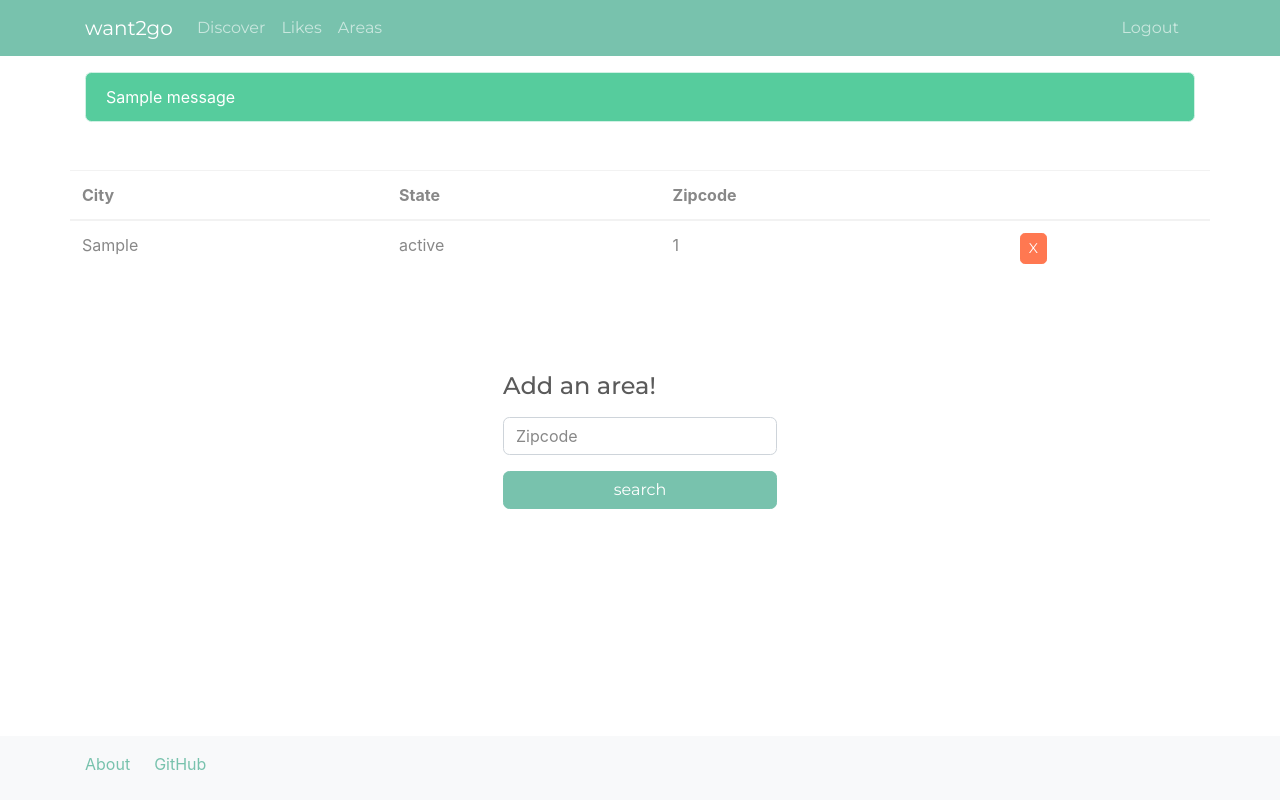
After one commit to brian-trann/sb-capstone-want2go, a Flask app: template templates/areas/areas.html in a window 1280 px wide. The commit adds this page. Run offline with Flask 2, Linux system fonts and the light colour scheme; the template is opened without the code that fills it: values that come from a table or form of the project are taken from there, others are empty; tables that the repository leaves empty hold one stand-in row (values such as "Sample post"); one stand-in notice (Sample message) is shown; parts of the project's set-up code (start-up, migrations or seed data) failed here and were passed over; some libraries are stand-ins or nearby versions.

Commit message:
restructuring app for better reusability

```diff
--- a/app.py
+++ b/app.py
@@ -1,8 +1,8 @@
 import os
-from flask import Flask, render_template, request, redirect, session, g, flash
+from flask import Flask, render_template, request, redirect, session, g, flash, jsonify
 from flask_debugtoolbar import DebugToolbarExtension
 from forms import UserAddForm, LoginForm, SearchForm
-from models import db, User,Likes, Dislikes, Restaurant
+from models import db, User,Likes, Dislikes, Restaurant, Area, UserAreas
 from sqlalchemy.exc import IntegrityError
 from secrets import PRIVATE_API_KEY
 from helpers import place_search_request
@@ -12,8 +12,8 @@ import zipcodes
 from models import db, connect_db
 
 CURR_USER_KEY = "curr_user"
-TEMP_LAT = "42.3675294"
-TEMP_LONG = "-71.186966"
+CURR_USER_AREA = ''
+
 
 app = Flask(__name__)
 # db.create_all()
@@ -48,12 +48,21 @@ def do_logout():
     """Logout; delete from session"""
     if CURR_USER_KEY in session:
         del session[CURR_USER_KEY]
+
+def do_set_area(area_id):
+    session[CURR_USER_AREA] = area_id
+
+def do_reset_area():
+    if CURR_USER_AREA in session:
+        del session[CURR_USER_AREA]
 ##########################################################
 
 @app.route('/')
 def index():
     """Basic setup of app. Will rename."""
     #if g.user: redirect to discover.
+    if g.user:
+        return redirect('/discover')
     return render_template('index.html')
 
 @app.route('/signup', methods=["GET","POST"])
@@ -65,7 +74,18 @@ def signup():
     form = UserAddForm()
 
     if form.validate_on_submit():
-        return "Correct"
+        try:
+            user = User.signup(
+                name=form.name.data,
+                email=form.email.data,
+                password=form.password.data
+            )
+            db.session.commit()
+        except IntegrityError:
+            flash("Username already taken", 'danger')
+            return render_template('/users/signup.html',form=form)
+        do_login(user)
+        return redirect('/')
 
     else:
         return render_template('/users/signup.html',form=form)
@@ -74,59 +94,66 @@ def signup():
 def login():
     """Handle user login."""
     form = LoginForm()
+    if g.user:
+        return redirect('/')
+    if form.validate_on_submit():
+        user = User.authenticate(form.email.data,form.password.data)
+        if user:
+            do_login(user)
+            flash("You've logged in!", 'success')
+            return redirect('/discover')
+        flash('Invalid credentials.', 'danger')
 
-    if form.validate_on_submit():
-        user = User
-        return "Correct"
+    return render_template('/users/login.html',form=form)
 
-    else:
-        return render_template('/users/login.html',form=form)
+@app.route('/logout')
+def logout():
+    """Handle logout of user."""
+    do_reset_area()
+    do_logout()
+    return redirect('/')
 
-@app.route('/discover',methods=["GET","POST"])
+@app.route('/discover')
 def discover():
     """Handle restaurant discovery"""
     if not g.user:
-        flash("Access unauthorized.", "danger")
         return redirect("/")
+    areas = Area.query.filter(UserAreas.user_id ==g.user.id).all()
+    if not areas:
+        return redirect('/areas')
+    else:
+        return redirect('/discover/restaurants')
 
-    form = SearchForm()
-    if form.validate_on_submit():
-        # TODO validate zipcode
-        user_zipcode = form.zipcode.data
-        matched_zip = zipcodes.matching(user_zipcode)
-        #maybe make a handleMatchedZipcodes()
-        latitude = matched_zip[0]['lat']
-        longitude = matched_zip[0]['long']
-        city = matched_zip[0]['city'] # saving this value, maybe put into db
-        res = place_search_request(latitude=latitude,longitude=longitude,key=PRIVATE_API_KEY)
-        #TODO Figure out if i should save this to the session,
-        return redirect('/restaurants')
 
-    return render_template('discover.html', form=form)
-
-@app.route('/search', methods=["POST"])
-def search():
-    """Handle zipcode search"""
-
-    return redirect('/restaurants')
-
-@app.route('/restaurants')
+@app.route('/discover/restaurants')
 def discover_restaurants():
     """ If the zipcode is good: make request here. """
     if not g.user:
         flash("Access unauthorized.", "danger")
         return redirect("/")
+    if session[CURR_USER_AREA] == '':
+        flash("Pick an area first!", 'success')
+        return redirect('/areas')
+    elif CURR_USER_AREA in session:
+        area = Area.query.get_or_404(session[CURR_USER_AREA])
 
-    return render_template('/restaurants/restaurants.html')
+    response = place_search_request(latitude=area.latitude,longitude=area.longitude,key=PRIVATE_API_KEY)
+    handleSearchResponse(response)
+    # if len(session['place_ids']) < 0:
+    ### make a place_details_request with first element in session['place_ids']
+    # make this a json response instead of returning an HTML template.
+    #split out the API and the actual APP. it'll call this route, and get the info.
+    return render_template('/restaurants/restaurants.html',area=area)
 
-@app.route('/cities')
-def cities():
-    """If cities is clicked, query DB for all of user's cities
-    add button cities - > form to add a new place
-    If no cities; show form to add cities
-    TODO
-    """
-    return render_template('index.html')
+
+@app.route('/discover/restaurants/<int:area_id>')
+def discover_restaurant_in_area(area_id):
+    if not g.user:
+        flash("Access unauthorized.", "danger")
+        return redirect("/")
+    do_set_area(area_id)
+    return redirect('/discover/restaurants')
+
 
 @app.route('/restaurant/likes')
 def restaurant_likes():
@@ -134,3 +161,44 @@ def restaurant_likes():
     TODO IDK about this route yet
     """
     return render_template('index.html')
+
+@app.route('/areas', methods=["GET","POST"])
+def show_areas():
+    if not g.user:
+        return redirect("/")
+
+    user = User.query.get_or_404(g.user.id)
+    form = SearchForm()
+    user_zipcodes = [str(area.zipcode) for area in user.areas]
+
+    if form.validate_on_submit():
+        user_zipcode = form.zipcode.data
+        if user_zipcode in user_zipcodes:
+            flash('You already added this area','danger')
+            return render_template('/areas/areas.html',form=form,areas=user.areas)
+
+        matched_zip = zipcodes.matching(user_zipcode)
+        latitude = matched_zip[0]['lat']
+        longitude = matched_zip[0]['long']
+        city = matched_zip[0]['city']
+        state = matched_zip[0]['state']
+        area = Area(zipcode=user_zipcode,city=city,state=state,latitude=latitude,longitude=longitude)
+        g.user.areas.append(area)
+        db.session.commit()
+        return redirect(f'/discover/restaurants/{area.id}')
+    return render_template('/areas/areas.html',areas=user.areas,form=form)
+
+@app.route('/areas/<int:area_id>/delete')
+def delete_area(area_id):
+    if not g.user:
+        return redirect('/')
+    area = Area.query.get_or_404(area_id)
+    g.user.areas.remove(area)
+    db.session.delete(area)
+    db.session.commit()
+    return redirect('/areas')
+
+def handleSearchResponse(response):
+    """Handles response from Google Search API, adds to session"""
+    session['place_ids'] = response['place_ids']
+    session['next_page_token'] = response['next_page_token']
--- a/static/app.js
+++ b/static/app.js
@@ -17,15 +17,15 @@ const hideZipcodeSearchForm = () => {
 
 const toggleDetailedView = () => {
 	// Will toggle if you click anywhere in Card
-	$('.carousel').toggle();
-	$('.card').toggle();
+	$('.restaurant-detailed').toggle();
+	$('.restaurant-normal').toggle();
 };
 
+$('.area-id').on('click', function() {
+	// console.log($(this).data('id'));
+	window.location = $(this).data('href');
+});
+
 $('.restaurant-normal').on('click', function() {
-	console.log('restaurant-normal click');
-	// toggleDetailedView()
+	// toggleDetailedView();
 });
-$('.carousel').on('click', function() {
-	$('.carousel').carousel('next');
-	// $('.carousel-control-prev-35')
-});
--- /dev/null
+++ b/templates/areas/areas.html
@@ -0,0 +1,46 @@
+{% extends 'base.html' %}
+
+{% block title %}want2go{% endblock %}
+
+{% block content %}
+
+  {% if areas %}
+<div class="row justify-content-md-center my-5">
+    <table class="table table-hover">
+        <thead>
+          <tr>
+            <th scope="col">City</th>
+            <th scope="col">State</th>
+            <th scope="col">Zipcode</th>
+            <th scope="col"></th>
+          </tr>
+        </thead>
+        <tbody>
+            {% for area in areas %}
+            <tr class="area-id" data-id="{{area.id}}" data-href="/discover/restaurants/{{area.id}}">
+                <td>{{area.city}}</td>
+                <td>{{area.state}}</td>
+                <td>{{area.zipcode}}</td>
+                <td><a class="btn btn-sm btn-danger" href="/areas/{{area.id}}/delete">X</a></td>
+            </tr>
+            {% endfor %}
+
+        </tbody>
+      </table>
+  </div>
+  {% endif %}
+<div class="row justify-content-md-center my-5">
+    <form method="POST" class="my-3" id="search">
+        <p class="h4 my-3">Add an area!</p>
+        {{ form.hidden_tag() }}
+        {% for field in form if field.widget.input_type != 'hidden' %}
+          {% for error in field.errors %}
+            <span class="text-danger">{{ error }}</span>
+          {% endfor %}
+          {{ field(placeholder=field.label.text, class="form-control mt-2 mb-3") }}
+        {% endfor %}
+        <button class="btn btn-primary btn btn-block">search</button>
+      </form>
+  </div>
+
+{% endblock %}
--- a/templates/base.html
+++ b/templates/base.html
@@ -21,7 +21,7 @@
 
             <div class="collapse navbar-collapse" id="navbarColor01">
               <ul class="navbar-nav mr-auto">
-                <li class="nav-item active">
+                <li class="nav-item">
                   <a class="nav-link" href="/discover">Discover
                     <span class="sr-only">(current)</span>
                   </a>
@@ -30,24 +30,18 @@
                   <a class="nav-link" href="#">Likes</a>
                 </li>
                 <li class="nav-item">
-                  <a class="nav-link" href="#">Cities</a>
-                </li>
-                <li class="nav-item dropdown">
-                  <a class="nav-link dropdown-toggle" data-toggle="dropdown" href="#" role="button" aria-haspopup="true" aria-expanded="false">Settings?</a>
-                  <div class="dropdown-menu">
-                    <a class="dropdown-item" href="#">Action</a>
-                    <a class="dropdown-item" href="#">Another action</a>
-                    <a class="dropdown-item" href="#">Something else here</a>
-                    <div class="dropdown-divider"></div>
-                    <a class="dropdown-item" href="#">Separated link</a>
-                  </div>
+                  <a class="nav-link" href="/areas">Areas</a>
                 </li>
               </ul>
+              <a class="navbar-text nav-link nav-item" href="/logout">Logout</a>
             </div>
         </div>
           </nav>
 
     <div class="container" >
+      {% for category, message in get_flashed_messages(with_categories=True) %}
+      <div class="alert my-3 alert-{{ category }}">{{ message }}</div>
+      {% endfor %}
         {% block content %}{% endblock %}
 
     </div>
```
Also changed, not shown: models.py (+30 -12 lines), templates/restaurants/restaurants.html (+6 -7 lines).
